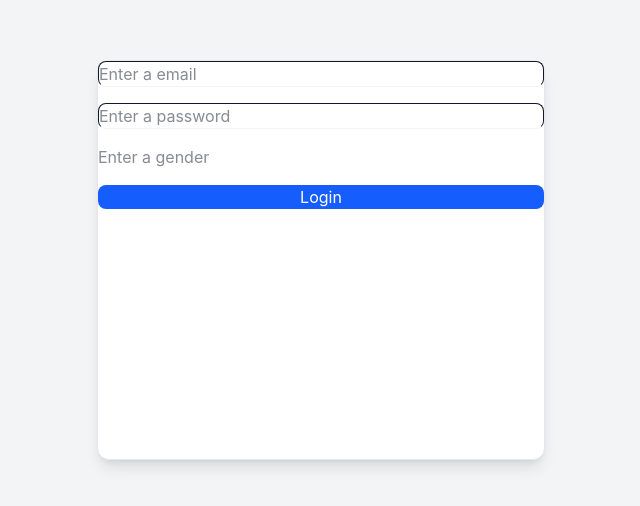
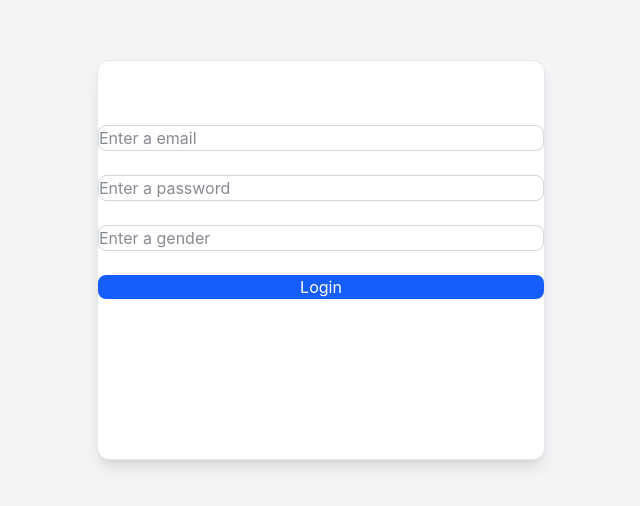
Before and after one commit to Muruganandham3/finance-manager, a React (Vite) app: page / in a window 1280 px wide. Shown: the part 140-646 px from the top of the page, without its empty margins (319-959 px from the left). Built offline with nearby package versions, Linux system fonts and the light colour scheme.

Commit message:
LOGIN page gave padding for the email code changes

```diff
--- a/src/pages/Login.tsx
+++ b/src/pages/Login.tsx
@@ -12,17 +12,31 @@ const Login = () => {
   const {register, handleSubmit, formState: { errors } } = useForm<LoginForm>();
   return (
     <div className="h-screen flex items-center justify-center bg-gray-100">
-    <Card className={'w-full max-w-md h-2/4'}>
-    <form onSubmit={handleSubmit(onSubmit)} className="flex flex-col gap-4 pt-20">
-      <input className="border border-b-gray-100 px-3 py-2 rounded-md mt-5" placeholder="Enter a email" {...register("email",{required: 'Email is required'})}/>
-      {errors.email && <span>{errors.email.message}</span>}
-      <input className="border border-b-gray-100 px-3 py-2 rounded-md" placeholder="Enter a password" {...register("password",{required: 'Password is required'})}/>
-      {errors.password && <span>{errors.password.message}</span>}
-      <input placeholder="Enter a gender" {...register("gender",{required:'Gender is required'})}/>
-      {errors.gender &&  <span>errors.password?.message</span>}
-      <button className="bg-blue-600 text-white py-2 rounded-md hover:bg-blue-700" type="submit">Login</button>
-    </form>
-    </Card>
+   <Card className="w-full max-w-md h-2/4 !pt-16">
+  <form onSubmit={handleSubmit(onSubmit)} className="flex w-full flex-col gap-6">
+    <input
+      className="border border-gray-300 px-3 py-2 rounded-md"
+      placeholder="Enter a email"
+      {...register("email", { required: "Email is required" })}
+    />
+
+    <input
+      className="border border-gray-300 px-3 py-2 rounded-md"
+      placeholder="Enter a password"
+      {...register("password", { required: "Password is required" })}
+    />
+
+    <input
+      className="border border-gray-300 px-3 py-2 rounded-md"
+      placeholder="Enter a gender"
+      {...register("gender", { required: "Gender is required" })}
+    />
+
+    <button className="bg-blue-600 text-white py-2 rounded-md hover:bg-blue-700" type="submit">
+      Login
+    </button>
+  </form>
+</Card>
     </div>
   )
 }
```
